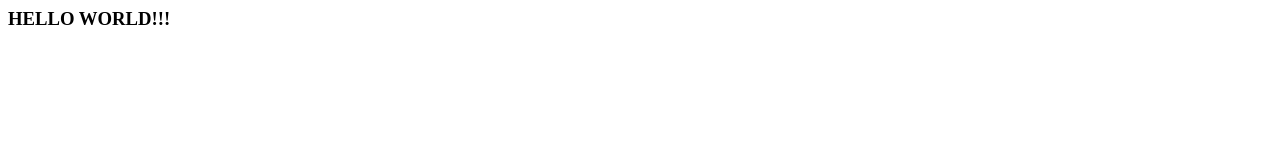
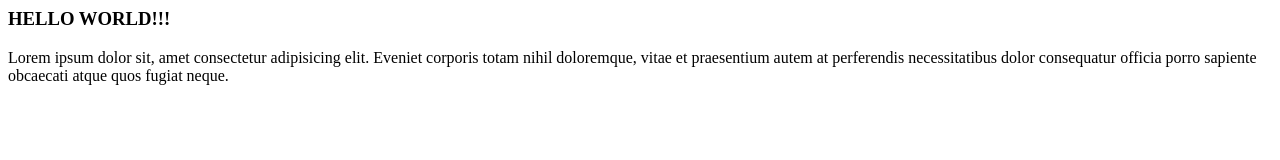
Before and after one commit to mrksrn16/lms-gly, a plain HTML site: page index.html in a window 1280 px wide. Drawn offline with Linux system fonts and the light colour scheme.

Commit message:
updated index.html

```diff
--- a/index.html
+++ b/index.html
@@ -7,5 +7,6 @@
 </head>
 <body>
     <h3>HELLO WORLD!!!</h3>
+    <p>Lorem ipsum dolor sit, amet consectetur adipisicing elit. Eveniet corporis totam nihil doloremque, vitae et praesentium autem at perferendis necessitatibus dolor consequatur officia porro sapiente obcaecati atque quos fugiat neque.</p>
 </body>
 </html>
```
